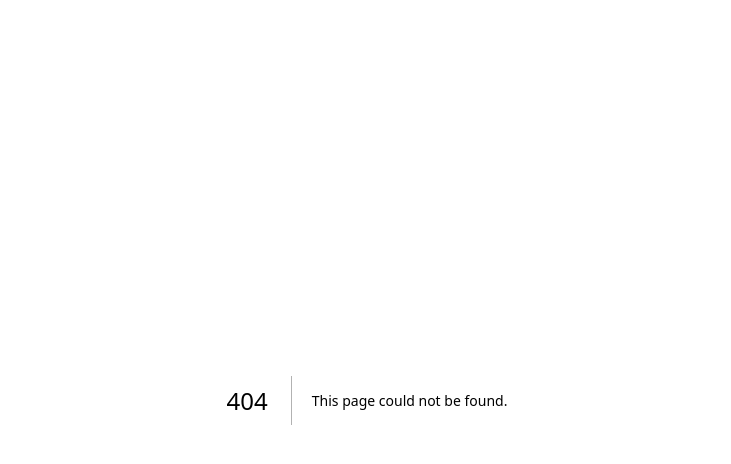
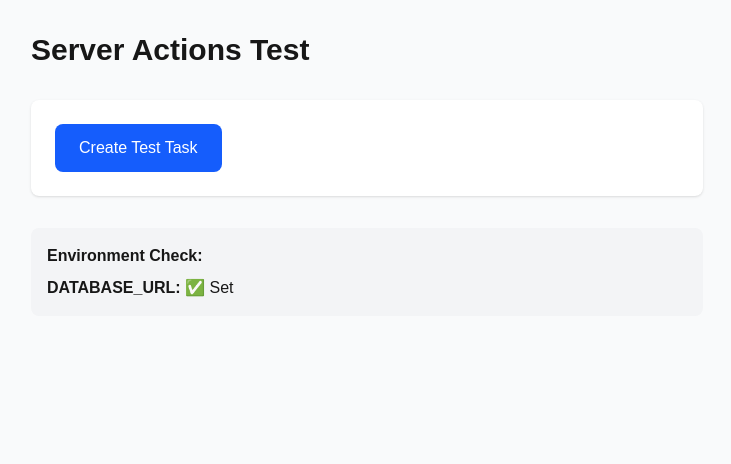
Before and after one commit to asadali-se/task_manager, a Next.js app in the folder client/: page /test-actions in a window 1280 px wide. Before the commit this address had no page. Shown: the top 464 px of the page, without its empty margins (273-1004 px from the left). Built offline with nearby package versions, Linux system fonts and the light colour scheme; no server answers.

Commit message:
Add Server Actions test page for debugging

```diff
--- /dev/null
+++ b/client/src/app/test-actions/page.tsx
@@ -0,0 +1,56 @@
+'use client';
+
+import { useState } from 'react';
+import { createTask } from '@/lib/actions';
+
+export default function TestActionsPage() {
+  const [result, setResult] = useState<string>('');
+  const [loading, setLoading] = useState(false);
+
+  const testCreateTask = async () => {
+    setLoading(true);
+    setResult('');
+    try {
+      const task = await createTask({
+        title: 'Test Task',
+        description: 'This is a test task',
+        status: 'todo',
+        priority: 'high',
+        due_date: null
+      });
+      setResult(`✅ Success! Created task: ${JSON.stringify(task)}`);
+    } catch (error) {
+      setResult(`❌ Error: ${String(error)}`);
+    }
+    setLoading(false);
+  };
+
+  return (
+    <div className="min-h-screen bg-gray-50 p-8">
+      <div className="max-w-2xl mx-auto">
+        <h1 className="text-3xl font-bold mb-8">Server Actions Test</h1>
+
+        <div className="bg-white rounded-lg shadow p-6 mb-6">
+          <button
+            onClick={testCreateTask}
+            disabled={loading}
+            className="bg-blue-600 text-white px-6 py-3 rounded-lg hover:bg-blue-700 disabled:opacity-50"
+          >
+            {loading ? 'Creating...' : 'Create Test Task'}
+          </button>
+        </div>
+
+        {result && (
+          <div className="bg-white rounded-lg shadow p-6">
+            <pre className="whitespace-pre-wrap">{result}</pre>
+          </div>
+        )}
+
+        <div className="mt-8 bg-gray-100 rounded-lg p-4">
+          <h2 className="font-bold mb-2">Environment Check:</h2>
+          <p><strong>DATABASE_URL:</strong> {process.env.DATABASE_URL ? '✅ Set' : '❌ Not set'}</p>
+        </div>
+      </div>
+    </div>
+  );
+}
--- /dev/null
+++ b/client/src/lib/test-db.ts
@@ -0,0 +1,15 @@
+'use server';
+
+import { neon } from '@neondatabase/serverless';
+
+const sql = neon(process.env.DATABASE_URL!);
+
+export async function testConnection() {
+  try {
+    // Test basic connection
+    const result = await sql`SELECT CURRENT_TIMESTAMP`;
+    return { success: true, timestamp: result[0] };
+  } catch (error) {
+    return { success: false, error: String(error) };
+  }
+}
--- /dev/null
+++ b/client/test-neon.js
@@ -0,0 +1,36 @@
+import { neon } from '@neondatabase/serverless';
+
+const sql = neon(process.env.DATABASE_URL);
+
+async function testConnection() {
+  try {
+    // Test connection
+    const time = await sql`SELECT CURRENT_TIMESTAMP`;
+    console.log('✅ Database connected:', time[0]);
+
+    // Test table exists
+    const tables = await sql`
+      SELECT table_name
+      FROM information_schema.tables
+      WHERE table_schema = 'public'
+    `;
+    console.log('✅ Tables found:', tables);
+
+    // Test creating a task
+    const testTask = await sql`
+      INSERT INTO tasks (title, description, status, priority)
+      VALUES ('Test Task', 'This is a test', 'todo', 'high')
+      RETURNING *
+    `;
+    console.log('✅ Test task created:', testTask[0]);
+
+    // Get all tasks
+    const allTasks = await sql`SELECT * FROM tasks`;
+    console.log('✅ All tasks:', allTasks);
+
+  } catch (error) {
+    console.error('❌ Error:', error);
+  }
+}
+
+testConnection();
--- a/package.json
+++ b/package.json
@@ -1,6 +1,5 @@
 {
   "dependencies": {
     "@neondatabase/serverless": "^1.1.0"
-
   }
 }
```
Also changed, not shown: 1 other file (tests, documents, lock files or other folders).
